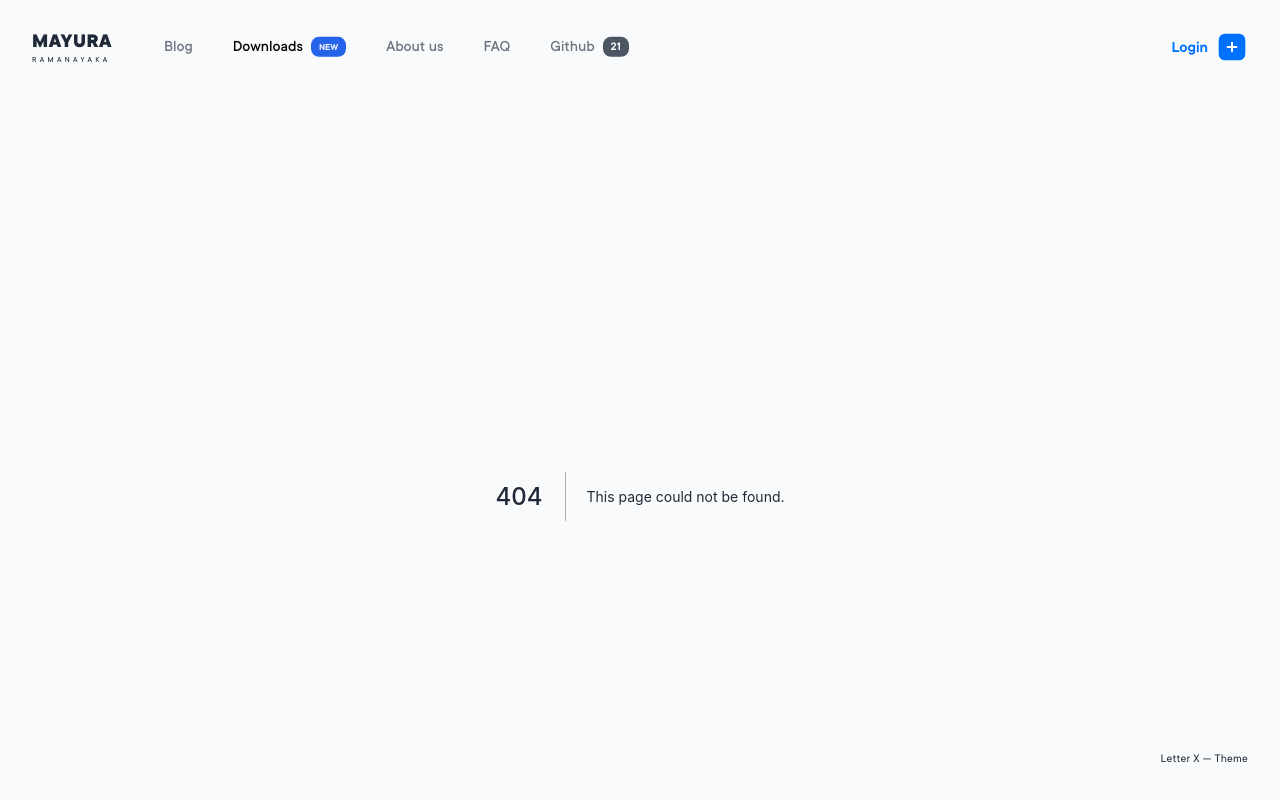
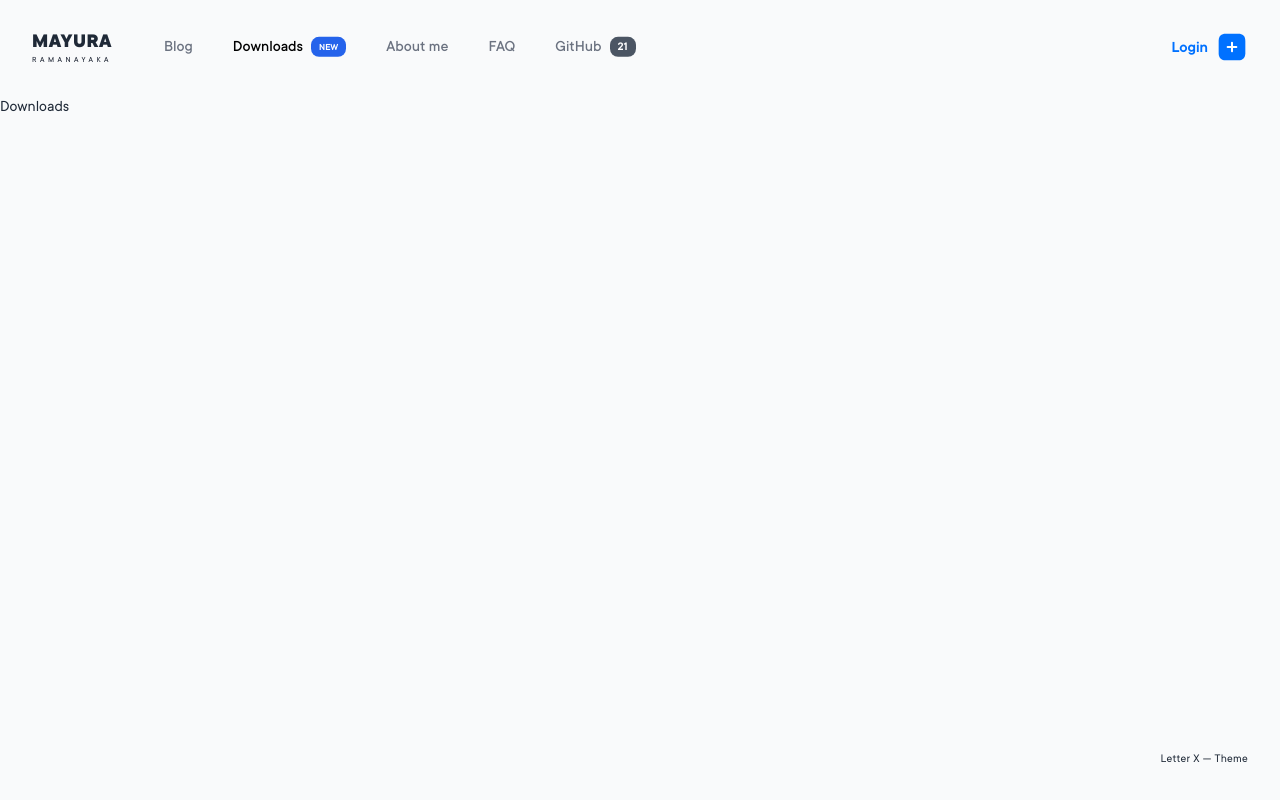
Before and after one commit to mrxnn/uzzn-w, a Next.js app: page /downloads in a window 1280 px wide. Before the commit this address had no page. Shown: the top 800 px of the page. Built offline with nearby package versions, Linux system fonts and the light colour scheme.

Commit message:
Fixed links, pages & navbar

```diff
--- a/components/Navbar.js
+++ b/components/Navbar.js
@@ -16,9 +16,9 @@ export default function Navbar() {
           BadgeText="NEW"
           BadgeClasses="bg-blue-600 dark:bg-blue-600"
         />
-        <ListItem LinkText="About us" LinkURL="/about" />
+        <ListItem LinkText="About me" LinkURL="/about" />
         <ListItem LinkText="FAQ" />
-        <ListItem LinkText="Github" BadgeText="21" />
+        <ListItem LinkText="GitHub" BadgeText="21" />
       </ul>
       <div className="flex-1 flex justify-end pr-5">
         <CTA />
@@ -33,7 +33,7 @@ export const Logo = () => {
     <Link href="/">
       <a className="inline-block transform translate-y-[2px]">
         <p className="text-xl font-extrabold tracking-wide">MAYURA</p>
-        <p className="text-gray-900 dark:text-gray-300 text-[0.50rem] tracking-[0.42em] mt-[-3px]">
+        <p className="text-gray-900 dark:text-gray-300 text-[0.50rem] tracking-[0.44em] mt-[-3px]">
           RAMANAYAKA
         </p>
       </a>
--- a/pages/about.js
+++ b/pages/about.js
@@ -2,8 +2,8 @@ import Layout from "../components/Layout";
 
 export default function about() {
   return (
-    <Layout title="About Us">
-      <h1>About us</h1>
+    <Layout title="About Me">
+      <h1>About me</h1>
     </Layout>
   );
 }
--- /dev/null
+++ b/pages/downloads.js
@@ -0,0 +1,9 @@
+import Layout from "../components/Layout";
+
+export default function downloads() {
+  return (
+    <Layout title="Downloads">
+      <h1>Downloads</h1>
+    </Layout>
+  );
+}
--- /dev/null
+++ b/pages/github.js
@@ -0,0 +1,9 @@
+import Layout from "../components/Layout";
+
+export default function github() {
+  return (
+    <Layout title="GitHub">
+      <h1>GitHub</h1>
+    </Layout>
+  );
+}
--- a/pages/icons.js
+++ /dev/null
@@ -1,9 +0,0 @@
-import Layout from "../components/Layout";
-
-export default function icons() {
-  return (
-    <Layout title="Icons">
-      <h1>Icons</h1>
-    </Layout>
-  );
-}
--- a/pages/resources.js
+++ /dev/null
@@ -1,9 +0,0 @@
-import Layout from "../components/Layout";
-
-export default function resources() {
-  return (
-    <Layout title="Resources">
-      <h1>Resources</h1>
-    </Layout>
-  );
-}
```
